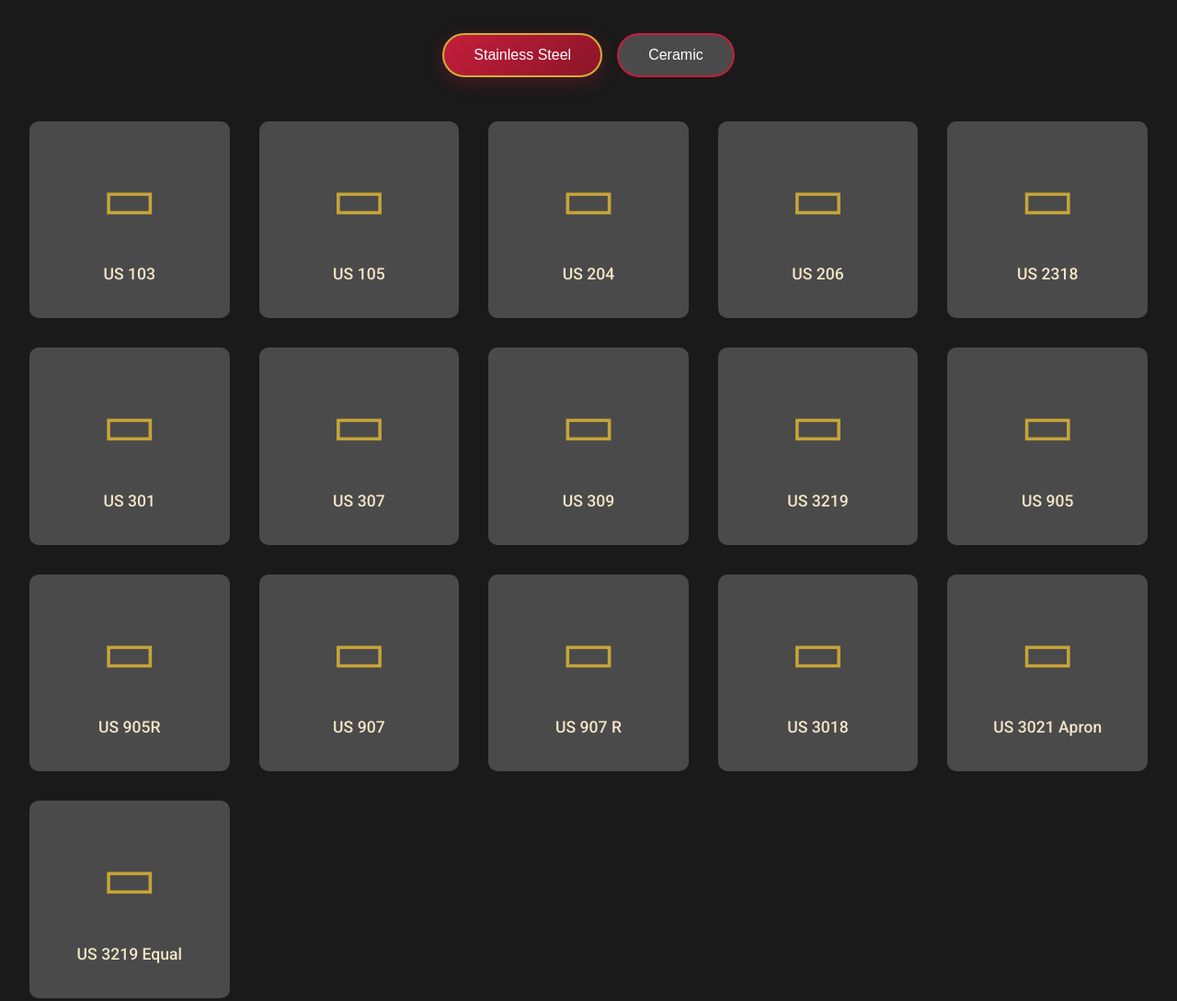
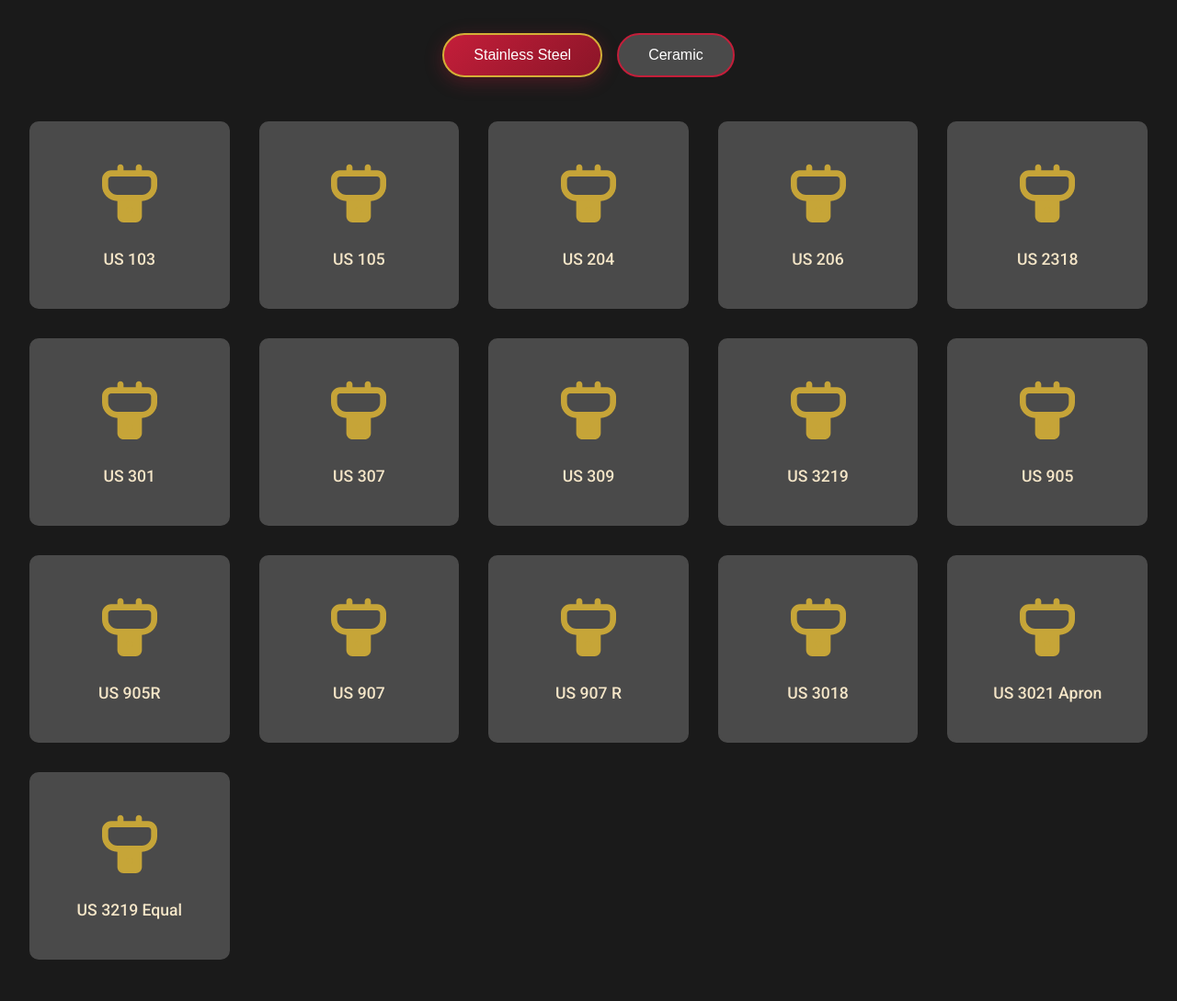
Before and after one commit to HugoChambert/UNIVERSAL-STONES, a website built with Vite: page index.html in a window 1280 px wide. Shown: the part 6640-7729 px from the top of the page at 92% size. Built offline with nearby package versions, Linux system fonts and the light colour scheme.

Commit message:
Updated main.js

```diff
--- a/src/main.js
+++ b/src/main.js
@@ -128,12 +128,19 @@ function loadSinks(category) {
   grid.innerHTML = '';
   const sinks = category === 'stainless' ? stainlessSteelSinks : ceramicSinks;
 
+  const sinkSvg = `
+    <svg xmlns="http://www.w3.org/2000/svg" viewBox="0 0 24 24">
+      <path d="M18 4h-2V3c0-.55-.45-1-1-1s-1 .45-1 1v1h-4V3c0-.55-.45-1-1-1s-1 .45-1 1v1H6C4.34 4 3 5.34 3 7v2c0 2.76 2.24 5 5 5v5c0 1.1.9 2 2 2h4c1.1 0 2-.9 2-2v-5c2.76 0 5-2.24 5-5V7c0-1.66-1.34-3-3-3zm1 5c0 1.65-1.35 3-3 3H8c-1.65 0-3-1.35-3-3V7c0-.55.45-1 1-1h12c.55 0 1 .45 1 1v2z"/>
+      <circle cx="12" cy="17" r="1"/>
+    </svg>
+  `;
+
   sinks.forEach(sink => {
     const item = document.createElement('div');
     item.className = 'sink-item';
     item.innerHTML = `
       <a href="${sink.pdf}" target="_blank" rel="noopener noreferrer" class="sink-link" aria-label="View ${sink.name} specifications">
-        <div class="sink-icon">▭</div>
+        <div class="sink-icon">${sinkSvg}</div>
         <div class="sink-name">${sink.name}</div>
       </a>
     `;
--- a/src/style.css
+++ b/src/style.css
@@ -597,21 +597,31 @@ img {
 }
 
 .sink-link:hover {
-  background: rgba(139, 0, 0, 0.3);
+  background: transparent;
 }
 
 .sink-icon {
-  font-size: 4rem;
+  width: 80px;
+  height: 80px;
   margin-bottom: 1rem;
-  color: var(--color-gold);
   opacity: 0.9;
   transition: all 0.3s ease;
 }
 
+.sink-icon svg {
+  width: 100%;
+  height: 100%;
+  fill: var(--color-gold);
+  transition: fill 0.3s ease;
+}
+
 .sink-link:hover .sink-icon {
-  color: var(--color-gold-light);
   opacity: 1;
   transform: scale(1.1);
+}
+
+.sink-link:hover .sink-icon svg {
+  fill: var(--color-gold-light);
 }
 
 .sink-name {
```
